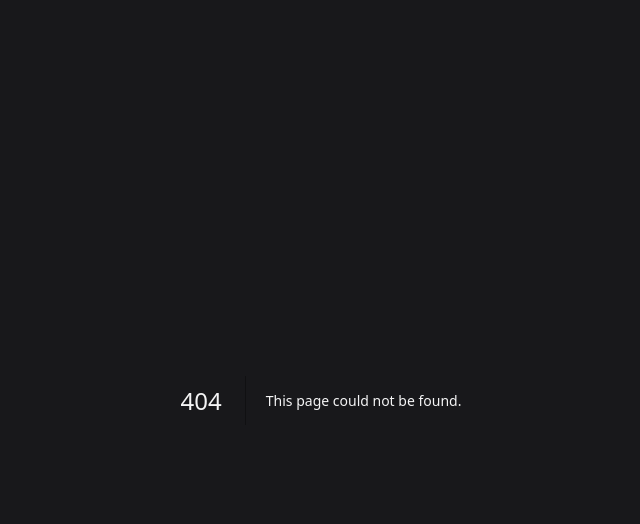
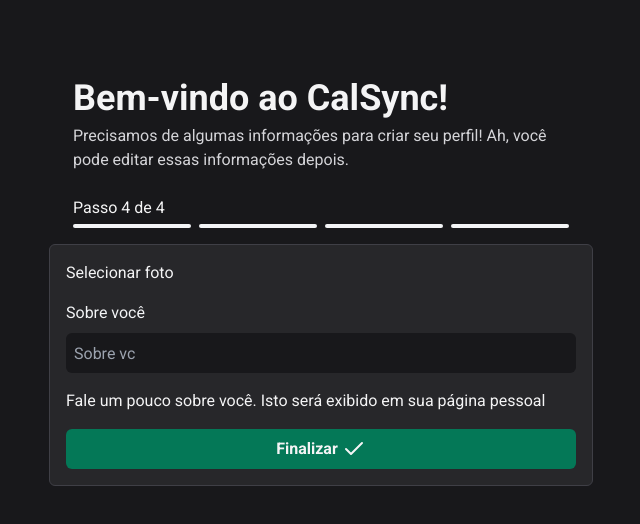
Before and after one commit to ogustavohp/calsync, a Next.js app: page /register/update-profile in a window 1280 px wide. Before the commit this address had no page. Shown: the top 524 px of the page, without its empty margins (319-959 px from the left). Built offline with nearby package versions, Linux system fonts and the light colour scheme; no server answers.

Commit message:
create page update profile

```diff
--- /dev/null
+++ b/src/app/register/update-profile/page.tsx
@@ -0,0 +1,84 @@
+'use client'
+import MultiStep from '@/components/MultiStep'
+import { Check } from 'lucide-react'
+import { useForm } from 'react-hook-form'
+import { z } from 'zod'
+import React from 'react'
+import { zodResolver } from '@hookform/resolvers/zod'
+// import { useRouter } from 'next/navigation'
+import { useSession } from 'next-auth/react'
+// import Image from 'next/image'
+import { api } from '@/lib/axios'
+
+const UpdateProfileFormSchema = z.object({
+  bio: z.string(),
+  // image: z.string(),
+})
+
+type UpdateProfileFormData = z.infer<typeof UpdateProfileFormSchema>
+
+export default function UpdateProfilePage() {
+  const {
+    register,
+    handleSubmit,
+    formState: { errors, isSubmitting },
+  } = useForm<UpdateProfileFormData>({
+    resolver: zodResolver(UpdateProfileFormSchema),
+  })
+  // const router = useRouter()
+  const session = useSession()
+
+  async function handleUpdateProfile(data: UpdateProfileFormData) {
+    console.log('data')
+    await api.put('/users/update-profile', data)
+  }
+
+  return (
+    <div className="mx-auto mb-4 mt-20 max-w-xl px-4">
+      <div className="px-6">
+        <h2 className="text-4xl font-bold leading-none">
+          Bem-vindo ao CalSync!
+        </h2>
+        <p className="mb-6 mt-2 text-zinc-300">
+          Precisamos de algumas informações para criar seu perfil! Ah, você pode
+          editar essas informações depois.
+        </p>
+        <MultiStep steps={4} currentStep={4} />
+      </div>
+
+      <form
+        onSubmit={handleSubmit(handleUpdateProfile)}
+        className="mb-1 mt-4 flex h-auto flex-col gap-4 rounded-md border border-zinc-700 bg-zinc-800 p-4"
+      >
+        {/* <div className="flex flex-col gap-2">
+          <span className="text-gray-100">Foto de perfil.</span>
+          <Image
+            width={400}
+            height={400}
+            src={session.data?.user.avatar_url}
+            alt={session.data?.user.name}
+          />
+        </div> */}
+        <span>Selecionar foto</span>
+
+        <label htmlFor="bio" className="flex flex-col gap-2">
+          <span className="text-gray-100">Sobre você</span>
+          <input
+            id="bio"
+            placeholder="Sobre vc"
+            {...register('bio')}
+            className="h-10 rounded-md bg-zinc-900 pl-2 focus:outline focus:ring-4 focus:ring-emerald-700"
+          />
+        </label>
+        <p>Fale um pouco sobre você. Isto será exibido em sua página pessoal</p>
+        <button
+          type="submit"
+          className="flex h-10 min-w-40 items-center justify-center gap-1 rounded-md bg-emerald-700 font-bold"
+          disabled={isSubmitting}
+        >
+          Finalizar <Check />
+        </button>
+      </form>
+    </div>
+  )
+}
```
